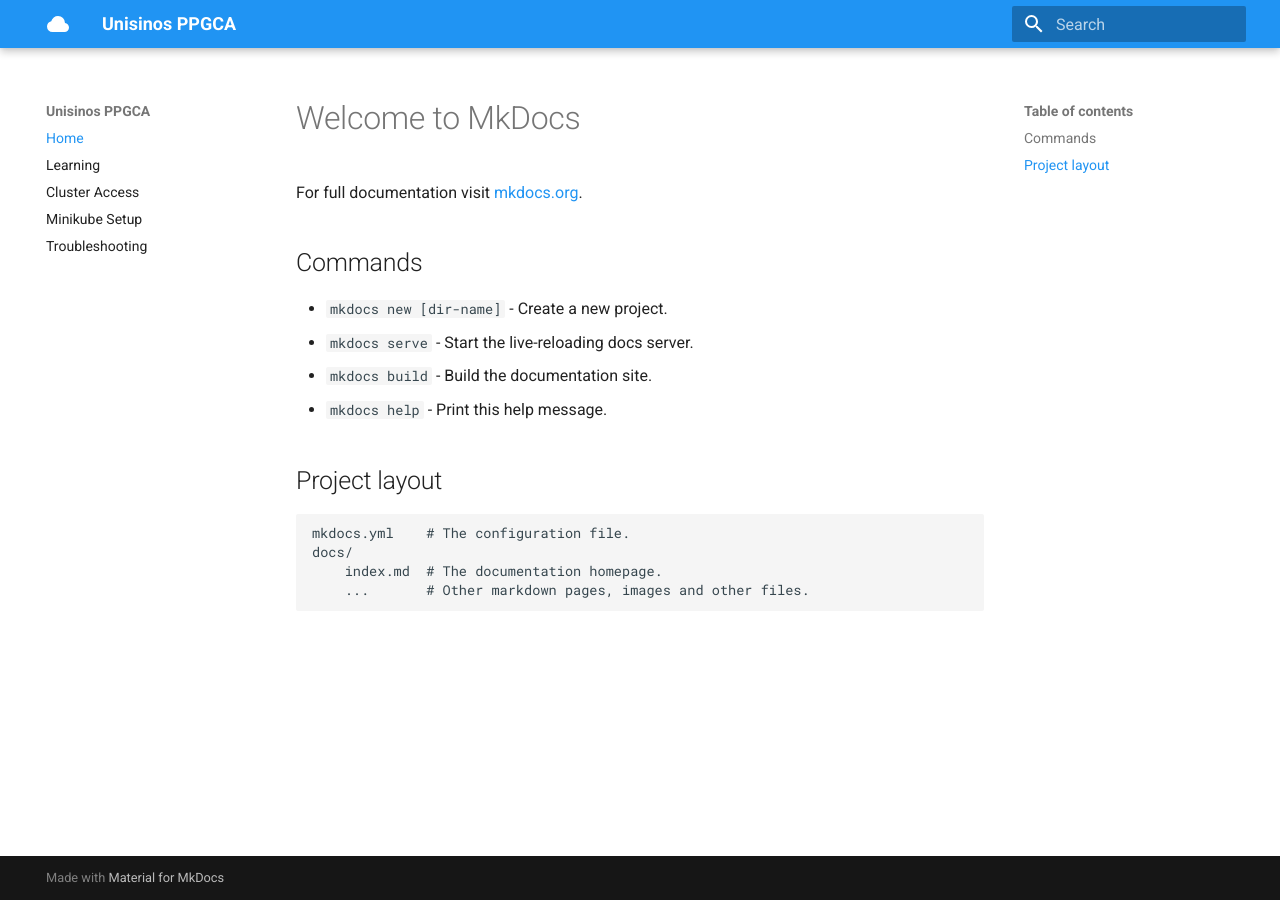
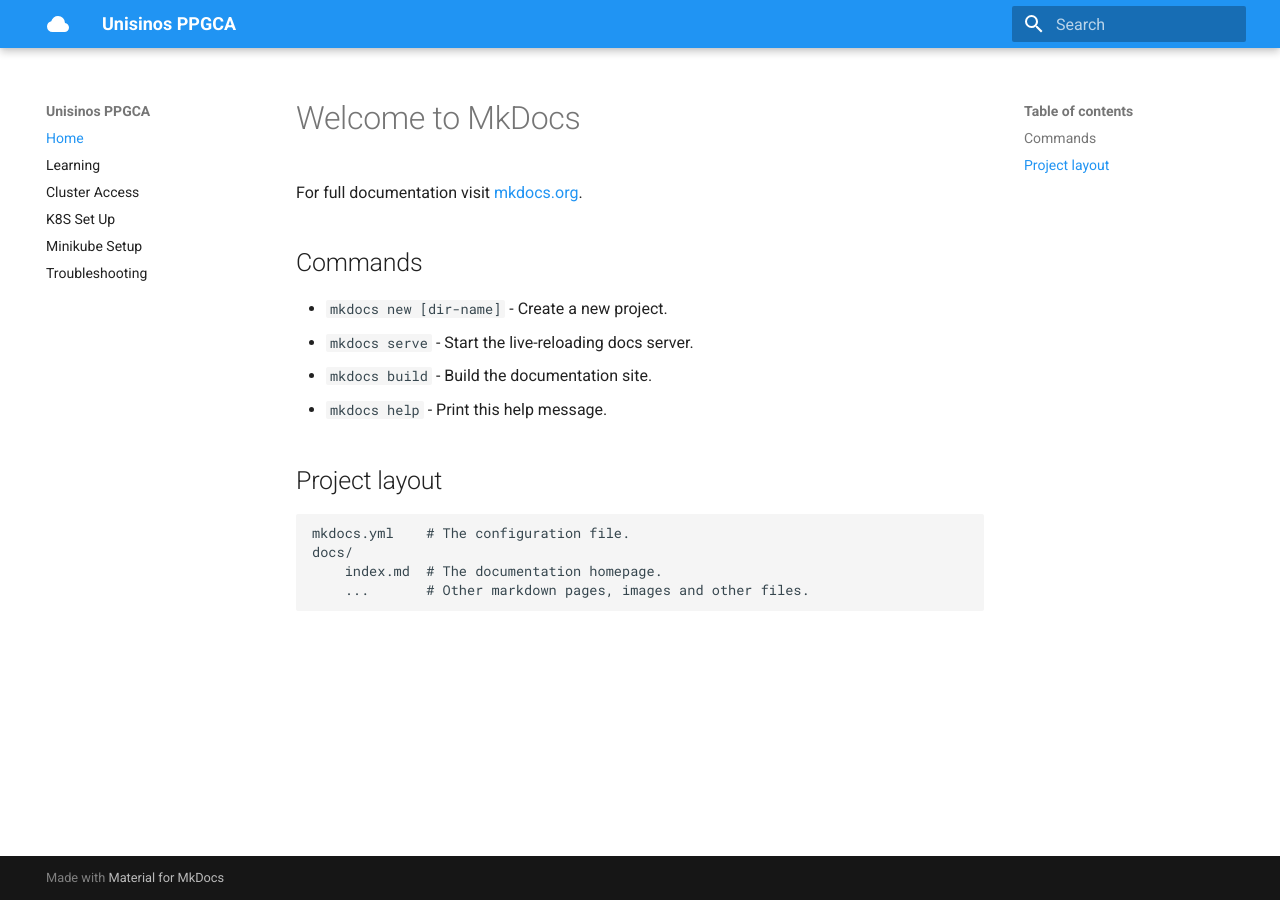
Before and after one commit to Unisinos-PPGCA/docs, an MkDocs documentation site: the page built from docs/index.md, in a window 1280 px wide. Built offline with MkDocs 1.6.1 and Material for MkDocs 9.7.7, drawn with Linux system fonts in a browser that asks for light colours.

Commit message:
add to k8s to mkdocs.yaml

```diff
--- a/mkdocs.yml
+++ b/mkdocs.yml
@@ -14,5 +14,6 @@ nav:
   - Home: index.md
   - Learning: learning.md
   - Cluster Access: cluster_access.md
+  - K8S Set Up: kubernetes.md
   - Minikube Setup: minikube_setup.md
   - Troubleshooting: troubleshooting.md
```
